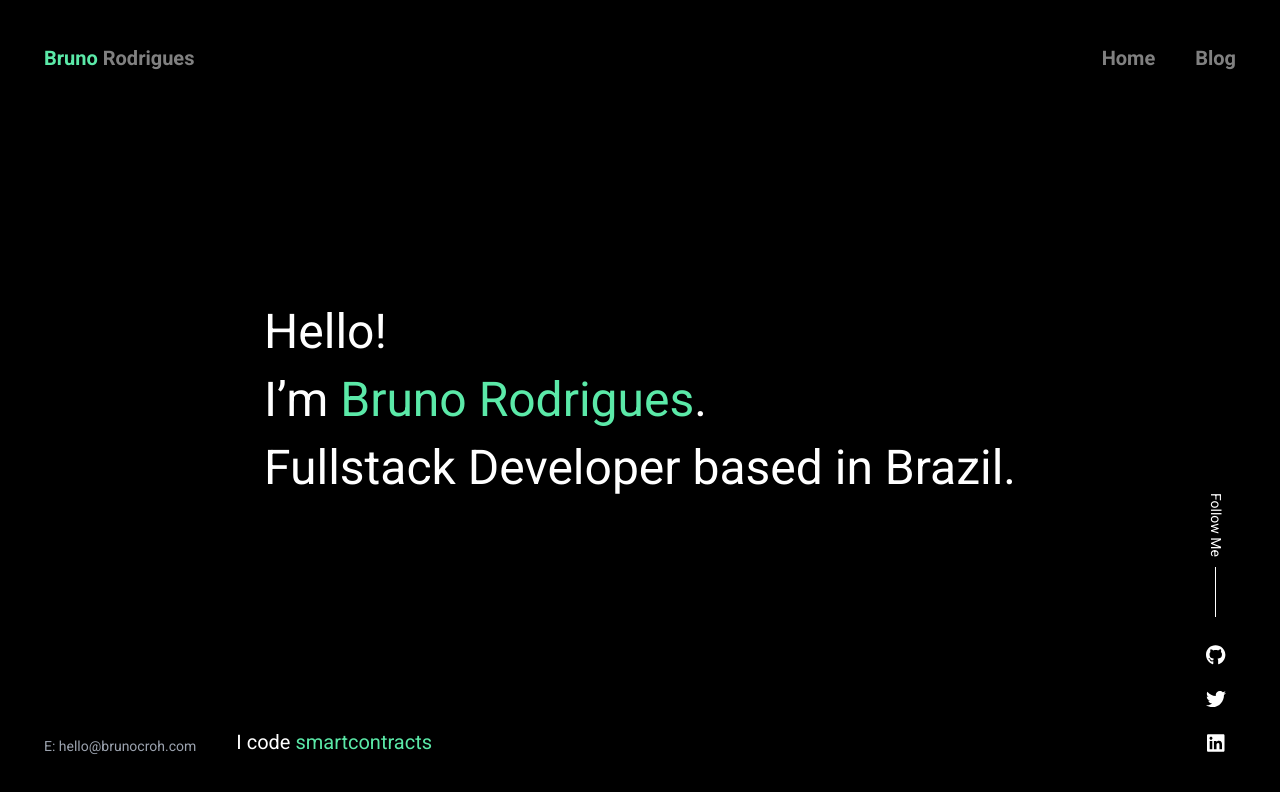
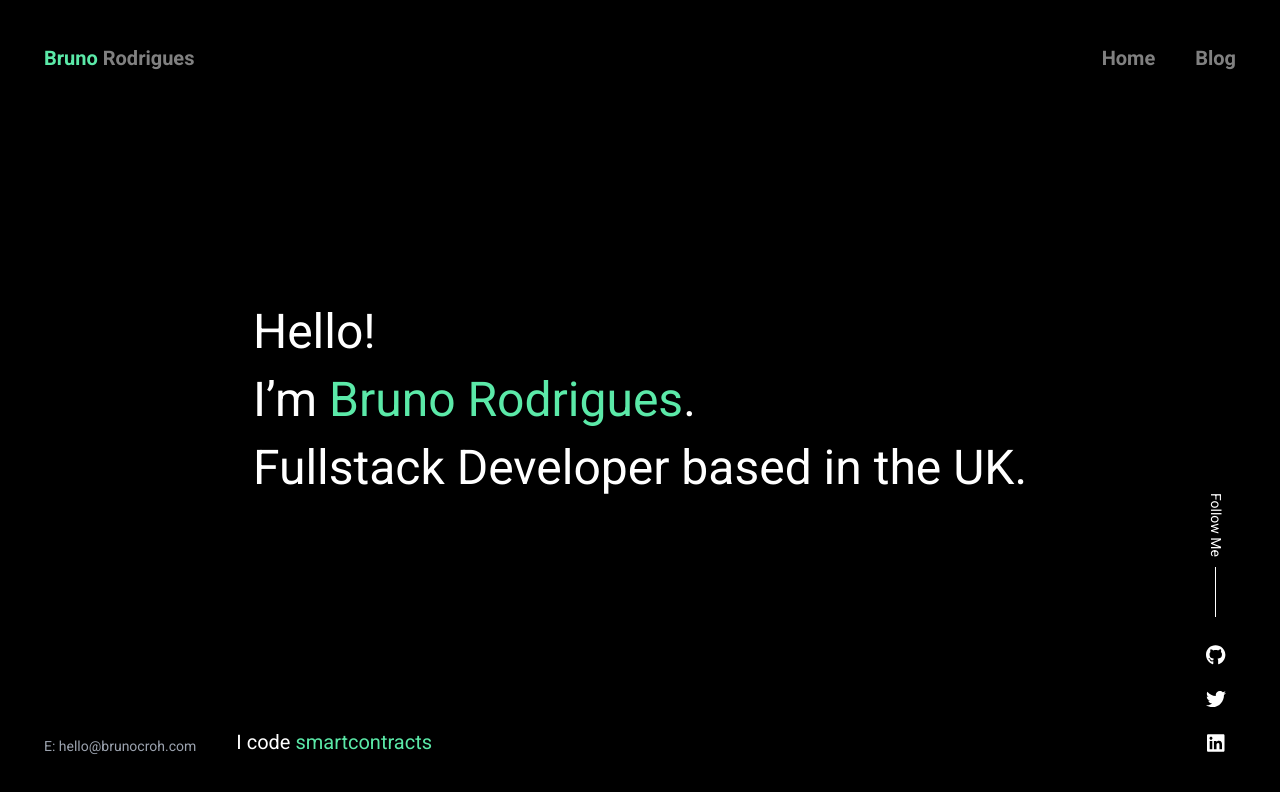
Before and after one commit to brunocroh/blog, a Next.js app: page / in a window 1280 px wide. Shown: the top 792 px of the page. Built offline with nearby package versions, Linux system fonts and the light colour scheme.

Commit message:
chore: update location from Brazil to UK

```diff
--- a/components/MiniBio/index.tsx
+++ b/components/MiniBio/index.tsx
@@ -9,7 +9,7 @@ const MiniBio: NextPage = () => {
           I’m <span className="text-primary"> Bruno Rodrigues</span>.
         </span>
         <span className="text-white text-5xl">
-          Fullstack Developer based in Brazil.
+          Fullstack Developer based in the UK.
         </span>
       </div>
     </div>
```
